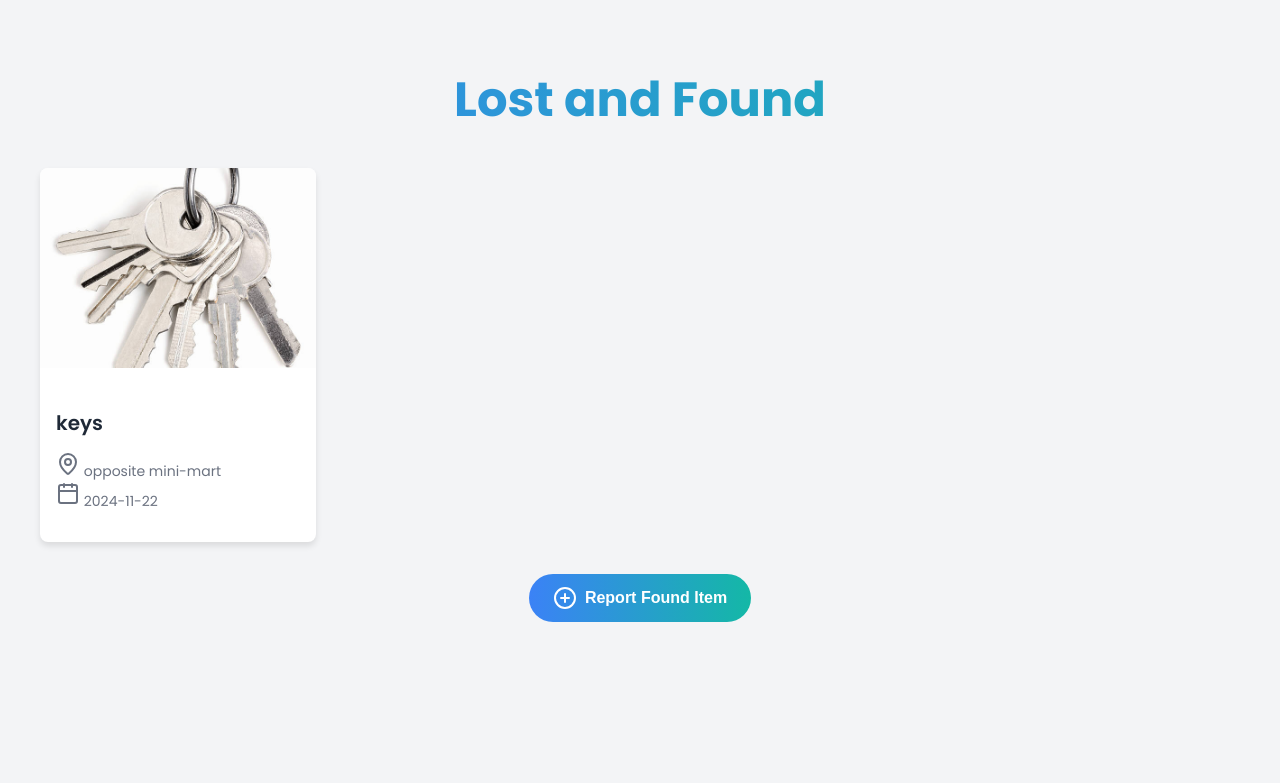
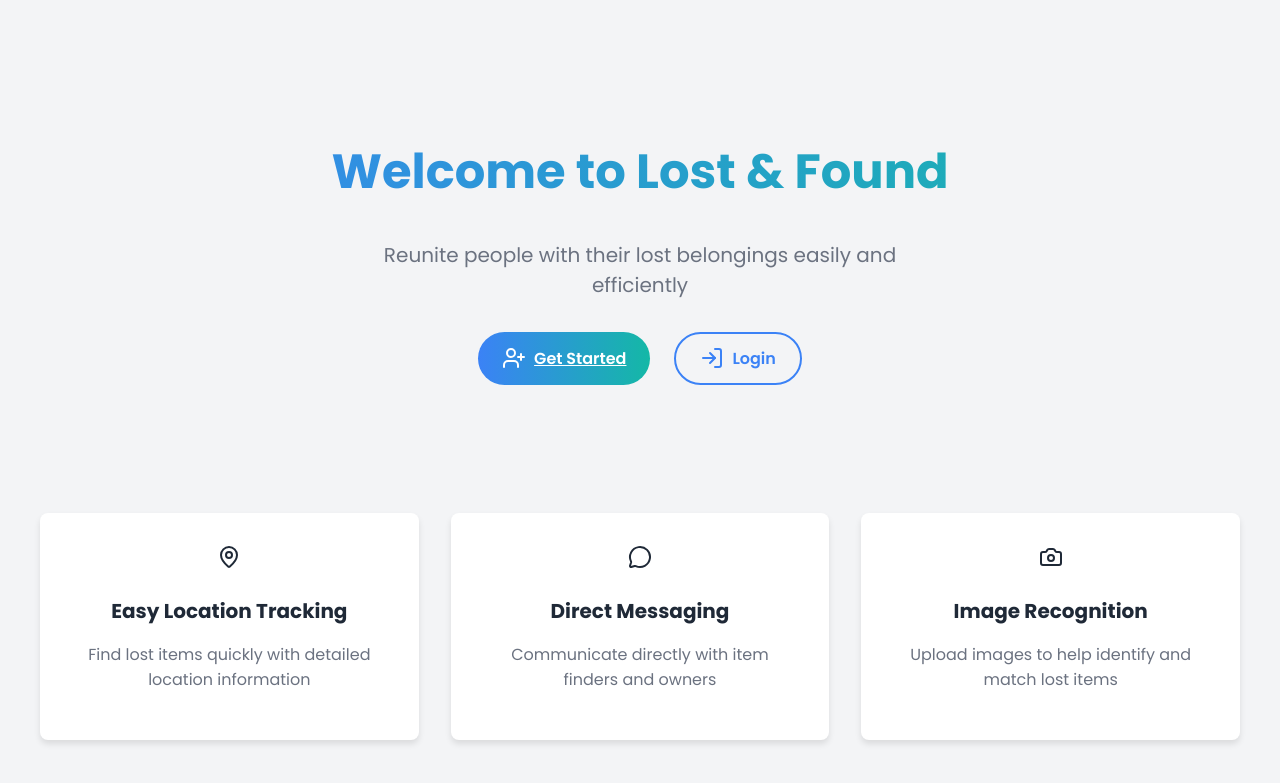
Before and after one commit to emmanuel863/lost-and-found, a Django app: page / in a window 1280 px wide. Shown: the top 783 px of the page. Run offline with Django 5.2, Linux system fonts and the light colour scheme; data comes from the database, SQL or seed files in the repository; both versions use the stored data as it was after the commit.

Commit message:
added user auth and homepage

```diff
--- a/lostitems/models.py
+++ b/lostitems/models.py
@@ -1,7 +1,9 @@
 from django.db import models
 from django.utils import timezone
+from django.contrib.auth.models import User
 
 class LostItem(models.Model):
+    user = models.ForeignKey(User, on_delete=models.CASCADE, related_name='lost_items')
     title = models.CharField(max_length=200)
     description = models.TextField()
     location = models.CharField(max_length=200)
@@ -15,8 +17,9 @@ class LostItem(models.Model):
 class Message(models.Model):
     item = models.ForeignKey(LostItem, related_name='messages', on_delete=models.CASCADE)
     text = models.TextField()
-    sender = models.CharField(max_length=50)  # 'user' or 'other'
+    sender = models.ForeignKey(User, on_delete=models.CASCADE, related_name='sent_messages')
+    receiver = models.ForeignKey(User, on_delete=models.CASCADE, related_name='received_messages')
     timestamp = models.DateTimeField(auto_now_add=True)
 
     def __str__(self):
-        return f"Message for {self.item.title} at {self.timestamp}"
+        return f"Message for {self.item.title} from {self.sender.username}"
--- a/lostitems/static/lostitems/css/style.css
+++ b/lostitems/static/lostitems/css/style.css
@@ -266,3 +266,169 @@ textarea {
     color: #6b7280;
     font-style: italic;
 }
+
+
+.auth-container {
+    display: flex;
+    justify-content: center;
+    align-items: center;
+    min-height: 100vh;
+    background-color: var(--background-color);
+}
+
+.auth-card {
+    background-color: var(--card-background);
+    border-radius: 0.5rem;
+    box-shadow: 0 4px 6px rgba(0, 0, 0, 0.1);
+    padding: 2rem;
+    width: 100%;
+    max-width: 400px;
+}
+
+.auth-title {
+    font-size: 2rem;
+    font-weight: 700;
+    text-align: center;
+    margin-bottom: 1.5rem;
+    background: linear-gradient(to right, var(--primary-color), var(--secondary-color));
+    -webkit-background-clip: text;
+    background-clip: text;
+    color: transparent;
+    -webkit-text-fill-color: transparent;
+}
+
+.auth-form .form-group {
+    margin-bottom: 1rem;
+}
+
+.auth-form label {
+    display: block;
+    margin-bottom: 0.5rem;
+    font-weight: 600;
+}
+
+.auth-form input {
+    width: 100%;
+    padding: 0.75rem;
+    border: 1px solid #d1d5db;
+    border-radius: 0.25rem;
+    font-size: 1rem;
+    transition: border-color 0.3s ease;
+}
+
+.auth-form input:focus {
+    outline: none;
+    border-color: var(--primary-color);
+}
+
+.auth-form .submit-button {
+    width: 100%;
+    margin-top: 1rem;
+}
+
+.auth-switch {
+    text-align: center;
+    margin-top: 1rem;
+    font-size: 0.875rem;
+}
+
+.auth-switch a {
+    color: var(--primary-color);
+    text-decoration: none;
+    font-weight: 600;
+}
+
+.auth-switch a:hover {
+    text-decoration: underline;
+}
+
+.error-message {
+    color: #ef4444;
+    font-size: 0.875rem;
+    margin-bottom: 1rem;
+    text-align: center;
+}
+
+
+.landing-page .hero {
+    text-align: center;
+    padding: 4rem 0;
+}
+
+.hero-subtitle {
+    font-size: 1.25rem;
+    color: #6b7280;
+    max-width: 600px;
+    margin: 1.5rem auto;
+}
+
+.hero-actions {
+    display: flex;
+    justify-content: center;
+    gap: 1.5rem;
+    margin-top: 2rem;
+}
+
+.secondary-button {
+    background-color: transparent;
+    border: 2px solid var(--primary-color);
+    color: var(--primary-color);
+    padding: 0.75rem 1.5rem;
+    border-radius: 9999px;
+    font-weight: 600;
+    text-decoration: none;
+    transition: all 0.3s ease;
+    display: inline-flex;
+    align-items: center;
+    gap: 0.5rem;
+}
+
+.secondary-button:hover {
+    background-color: var(--primary-color);
+    color: white;
+}
+
+.features {
+    margin-top: 4rem;
+}
+
+.feature-grid {
+    display: grid;
+    grid-template-columns: repeat(3, 1fr);
+    gap: 2rem;
+}
+
+.feature-card {
+    background-color: var(--card-background);
+    border-radius: 0.5rem;
+    padding: 2rem;
+    text-align: center;
+    box-shadow: 0 4px 6px rgba(0, 0, 0, 0.1);
+    transition: transform 0.3s ease;
+}
+
+.feature-card:hover {
+    transform: translateY(-5px);
+}
+
+.feature-card i {
+    width: 48px;
+    height: 48px;
+    color: var(--primary-color);
+    margin-bottom: 1rem;
+}
+
+.feature-card h3 {
+    font-size: 1.25rem;
+    margin-bottom: 0.75rem;
+}
+
+.feature-card p {
+    color: #6b7280;
+}
+
+@media (max-width: 768px) {
+    .feature-grid {
+        grid-template-columns: 1fr;
+    }
+}
--- /dev/null
+++ b/lostitems/templates/lostitems/base.html
@@ -0,0 +1,18 @@
+<!DOCTYPE html>
+<html lang="en">
+<head>
+    <meta charset="UTF-8">
+    <meta name="viewport" content="width=device-width, initial-scale=1.0">
+    <title>Lost and Found</title>
+    {% load static %}
+    <link rel="stylesheet" href="{% static 'lostitems/css/style.css' %}">
+    <script src="https://unpkg.com/lucide@latest"></script>
+    {% csrf_token %}
+</head>
+<body>
+    {% block body %}
+
+    {% endblock body %}
+    <script src="{% static 'lostitems/js/main.js' %}"></script>
+</body>
+</html>
--- /dev/null
+++ b/lostitems/templates/lostitems/landing.html
@@ -0,0 +1,51 @@
+{% extends 'lostitems/base.html' %}
+{% load static %}
+
+{% block body %}
+<div class="container landing-page">
+    <section class="hero">
+        <h1 class="title">Welcome to Lost & Found</h1>
+        <p class="hero-subtitle">
+            Reunite people with their lost belongings easily and efficiently
+        </p>
+
+        <div class="hero-actions">
+            {% if user.is_authenticated %}
+                <a href="{% url 'item_list' %}" class="report-button">
+                    <i data-lucide="search"></i>
+                    View Lost Items
+                </a>
+            {% else %}
+                <a href="{% url 'register' %}" class="report-button">
+                    <i data-lucide="user-plus"></i>
+                    Get Started
+                </a>
+                <a href="{% url 'login' %}" class="secondary-button">
+                    <i data-lucide="log-in"></i>
+                    Login
+                </a>
+            {% endif %}
+        </div>
+    </section>
+
+    <section class="features">
+        <div class="feature-grid">
+            <div class="feature-card">
+                <i data-lucide="map-pin"></i>
+                <h3>Easy Location Tracking</h3>
+                <p>Find lost items quickly with detailed location information</p>
+            </div>
+            <div class="feature-card">
+                <i data-lucide="message-circle"></i>
+                <h3>Direct Messaging</h3>
+                <p>Communicate directly with item finders and owners</p>
+            </div>
+            <div class="feature-card">
+                <i data-lucide="camera"></i>
+                <h3>Image Recognition</h3>
+                <p>Upload images to help identify and match lost items</p>
+            </div>
+        </div>
+    </section>
+</div>
+{% endblock %}
--- a/lostitems/urls.py
+++ b/lostitems/urls.py
@@ -5,8 +5,12 @@ from django.conf.urls.static import static
 
 urlpatterns = [
     path('', views.index, name='index'),
+    path('items/', views.item_list, name='item_list'),
     path('api/items/', views.get_items, name='get_items'),
     path('api/items/create/', views.create_item, name='create_item'),
     path('api/items/<int:item_id>/messages/', views.get_messages, name='get_messages'),
     path('api/items/<int:item_id>/messages/create/', views.create_message, name='create_message'),
+    path('register/', views.register_user, name='register'),
+    path('login/', views.login_user, name='login'),
+    path('logout/', views.logout_user, name='logout'),
 ] + static(settings.MEDIA_URL, document_root=settings.MEDIA_ROOT)
--- a/lostitems/views.py
+++ b/lostitems/views.py
@@ -1,11 +1,19 @@
-from django.shortcuts import render
+from django.shortcuts import render, redirect, get_object_or_404
+from django.contrib.auth import login, authenticate, logout
+from django.contrib import messages
+from .forms import UserRegistrationForm, AuthenticationForm
 from django.http import JsonResponse
 from django.views.decorators.csrf import csrf_exempt
+from django.contrib.auth.decorators import login_required
 from .models import LostItem, Message
+from django.contrib.auth.models import User
 import json
 
 def index(request):
-    return render(request, 'lostitems/index.html')
+    return render(request, 'lostitems/landing.html')
+
+def item_list(request):
+    return render (request, 'lostitems/index.html')
 
 @csrf_exempt
 def create_item(request):
@@ -17,6 +25,7 @@ def create_item(request):
             image = request.FILES.get('image')
 
             item = LostItem.objects.create(
+                user=request.user,
                 title=title,
                 description=description,
                 location=location,
@@ -49,35 +58,96 @@ def get_items(request):
     } for item in items]
     return JsonResponse({'items': items_data})
 
+
+
+def register_user(request):
+    if request.method == 'POST':
+        form = UserRegistrationForm(request.POST)
+        if form.is_valid():
+            user = form.save()
+            login(request, user)
+            messages.success(request, 'Registration successful!')
+            return redirect('index')
+    else:
+        form = UserRegistrationForm()
+    return render(request, 'lostitems/register.html', {'form': form})
+
+def login_user(request):
+    if request.method == 'POST':
+        form = AuthenticationForm(request, data=request.POST)
+        if form.is_valid():
+            username = form.cleaned_data.get('username')
+            password = form.cleaned_data.get('password')
+            user = authenticate(username=username, password=password)
+            if user is not None:
+                login(request, user)
+                messages.info(request, f"You are now logged in as {username}.")
+                return redirect('index')
+            else:
+                messages.error(request, "Invalid username or password.")
+        else:
+            messages.error(request, "Invalid username or password.")
+    else:
+        form = AuthenticationForm()
+    return render(request, 'lostitems/login.html', {'form': form})
+
+
+
+@login_required
+def logout_user(request):
+    logout(request)
+    messages.info(request, "You have successfully logged out.")
+    return redirect('index')
+
+
+
+@login_required
 @csrf_exempt
 def create_message(request, item_id):
     if request.method == 'POST':
         try:
             data = json.loads(request.body)
-            item = LostItem.objects.get(id=item_id)
+
+            item = get_object_or_404(LostItem, id=item_id)
+
             message = Message.objects.create(
                 item=item,
                 text=data['text'],
-                sender=data['sender']
+                sender=request.user,
+                receiver=item.user
             )
+
             return JsonResponse({
                 'status': 'success',
                 'message': {
                     'id': message.id,
                     'text': message.text,
-                    'sender': message.sender,
+                    'sender': message.sender.username,
                     'timestamp': message.timestamp.isoformat()
                 }
             })
         except Exception as e:
             return JsonResponse({'status': 'error', 'message': str(e)}, status=400)
 
+
+
+@login_required
 def get_messages(request, item_id):
+    item = get_object_or_404(LostItem, id=item_id)
+
+    if request.user != item.user and request.user not in item.messages.values_list('sender', flat=True):
+        return JsonResponse({'status': 'error', 'message': 'Unauthorized'}, status=403)
+
     messages = Message.objects.filter(item_id=item_id).order_by('timestamp')
     messages_data = [{
         'id': message.id,
         'text': message.text,
-        'sender': message.sender,
+        'sender': message.sender.username,
+        'is_current_user': message.sender == request.user,
         'timestamp': message.timestamp.isoformat()
     } for message in messages]
-    return JsonResponse({'messages': messages_data})
+
+    return JsonResponse({
+        'messages': messages_data,
+        'item_owner': item.user.username
+    })
```
Also changed, not shown: lostitems/forms.py (added, +17 -0 lines), lostitems/templates/lostitems/login.html (added, +35 -0 lines), lostitems/templates/lostitems/register.html (added, +49 -0 lines), db.sqlite3, lostitems/migrations/0001_initial.py, media/lost_items/bg2.jpg (added), media/lost_items/bg2_EK87q2B.jpg (added).
